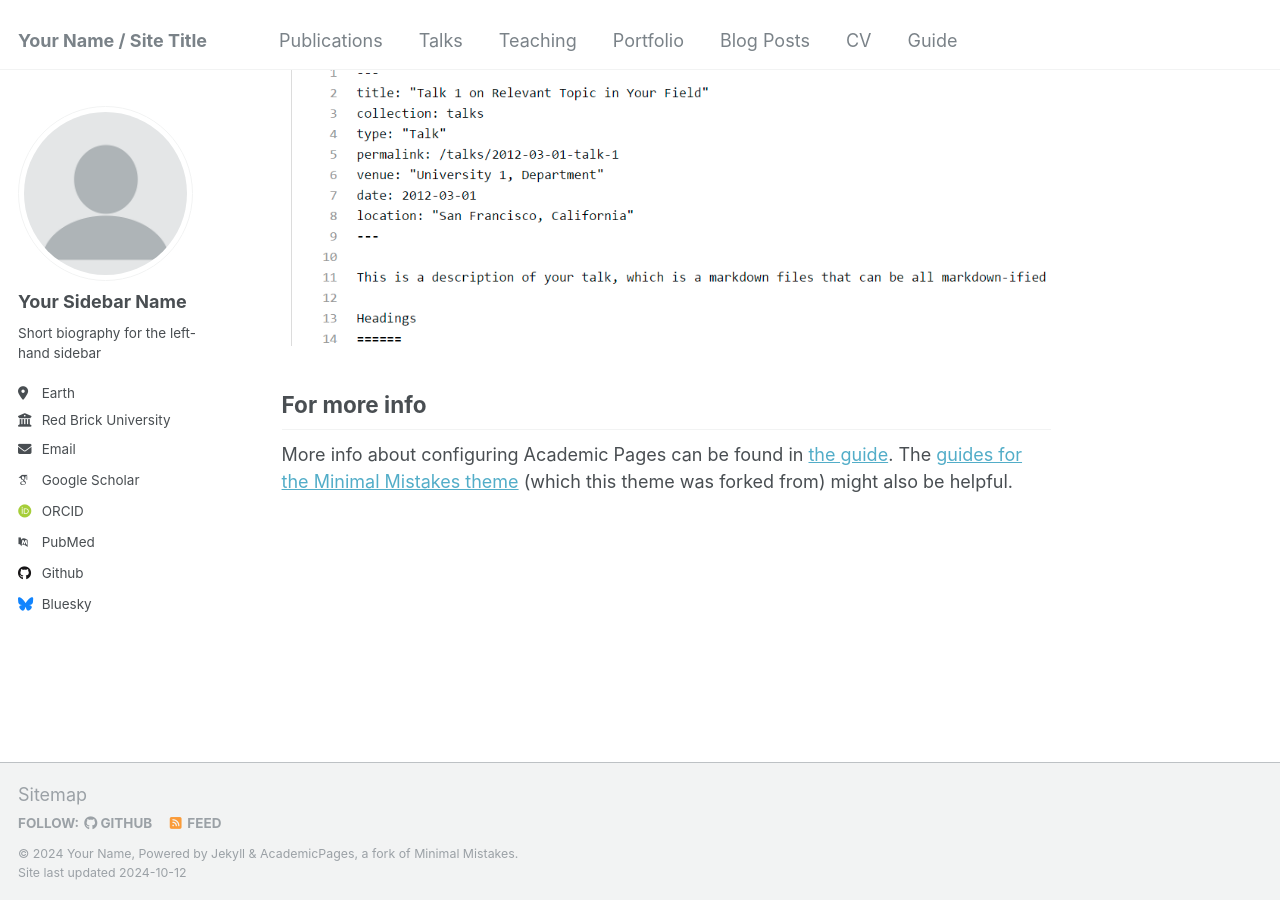
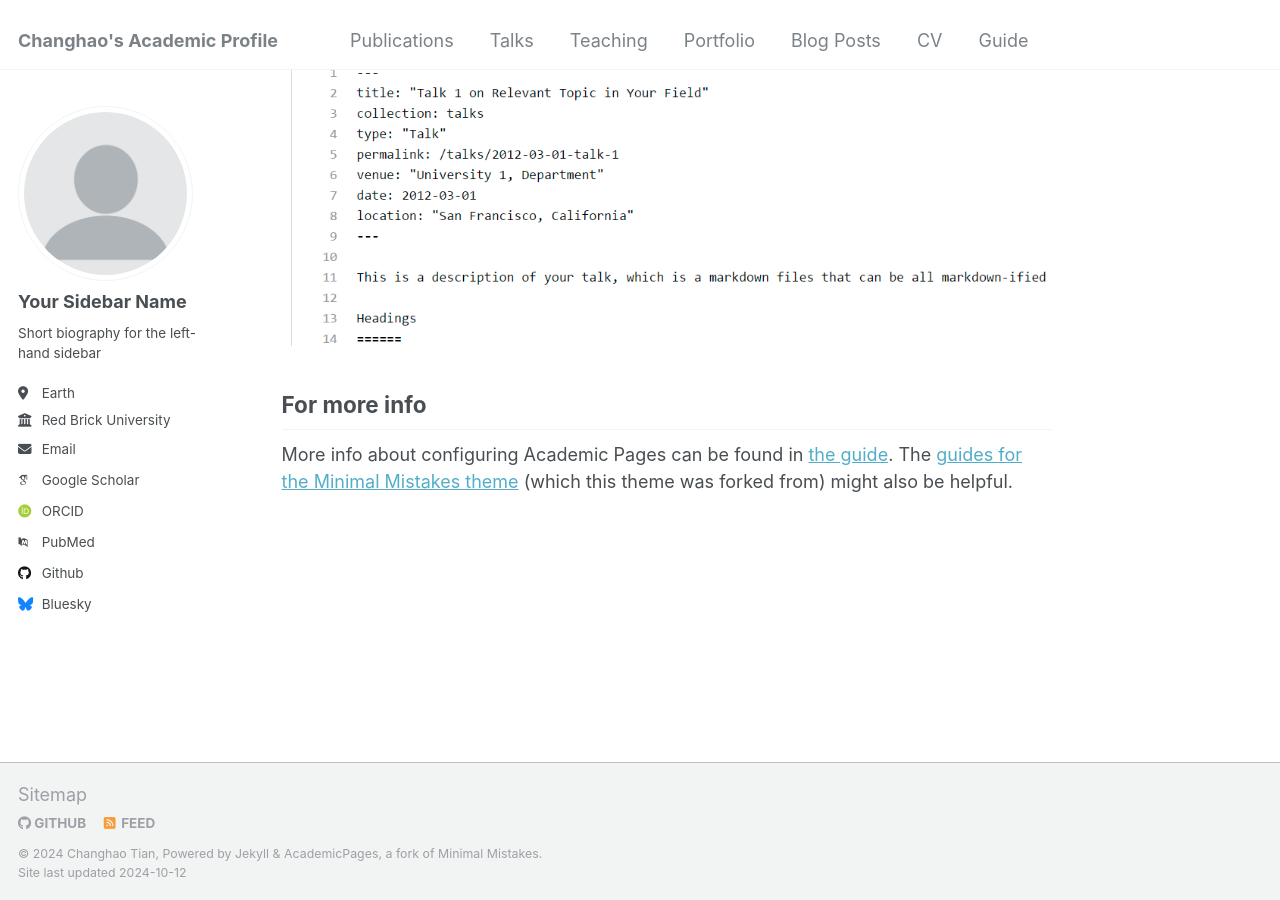
Before and after one commit to CHTiansweet/CHTian, a Jekyll site: the page built from _pages/about.md, in a window 1280 px wide and 900 px high, scrolled down 2643 px. Built offline with Jekyll 4.4.1, drawn with Linux system fonts in a browser that asks for light colours; some web fonts are replaced.

Commit message:
Update _config.yml

```diff
--- a/_config.yml
+++ b/_config.yml
@@ -7,12 +7,12 @@
 # server process.
 
 # Basic Site Settings
-locale                   : "en-US"
-title                    : "Your Name / Site Title"
+locale                   : "Singapore"
+title                    : "Changhao's Academic Profile"
 title_separator          : "-"
-name                     : &name "Your Name"
+name                     : &name "Changhao Tian"
 description              : &description "personal description"
-url                      : https://academicpages.github.io # the base hostname & protocol for your site e.g. "https://mmistakes.github.io"
+url                      : https://CHTianpages.github.io # the base hostname & protocol for your site e.g. "https://mmistakes.github.io"
 baseurl                  : "" # the subpath of your site, e.g. "/blog"
 repository               : "academicpages/academicpages.github.io"
 
```
